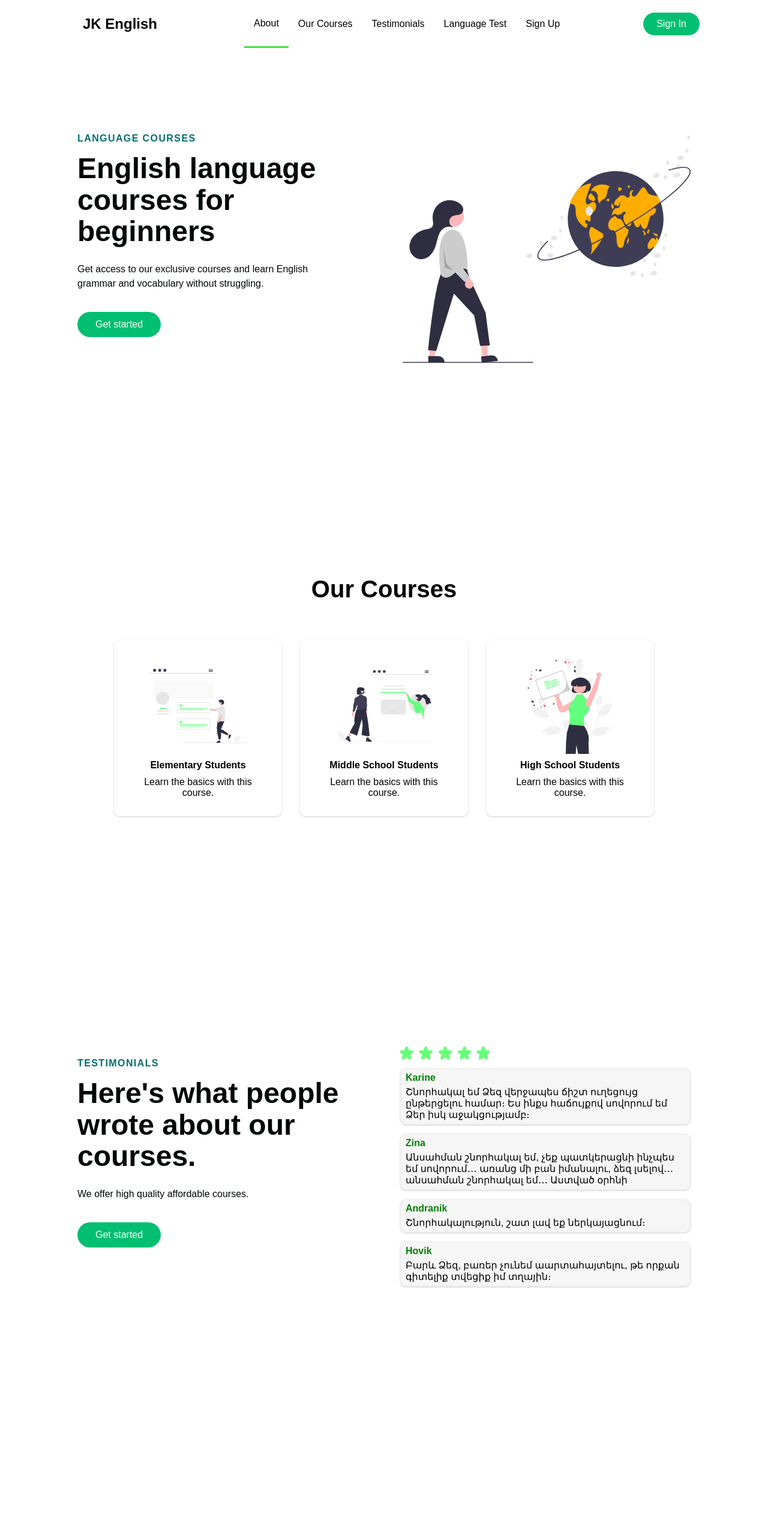
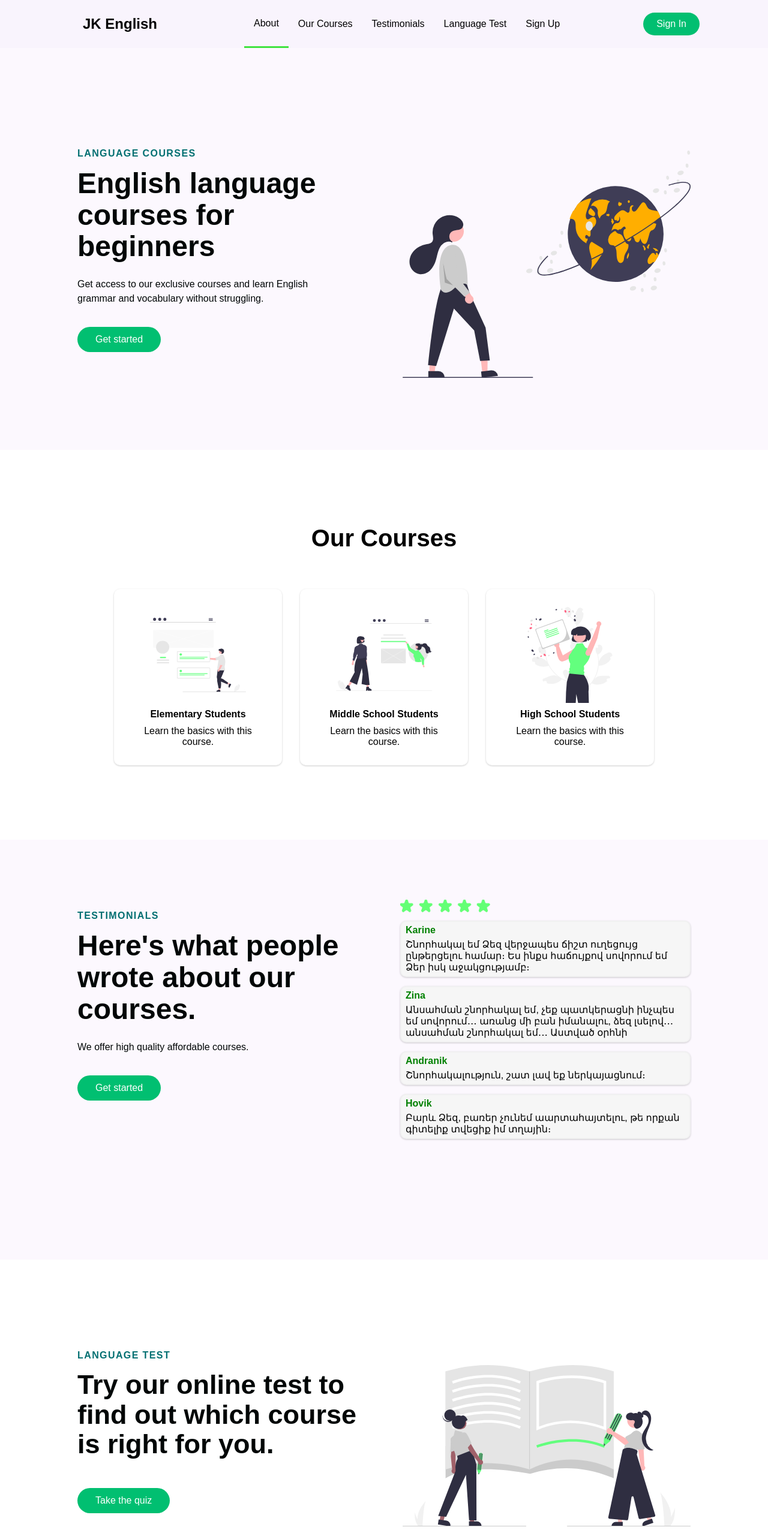
Before and after one commit to AnnaAn01/language-courses-react-website, a React (Create React App) app: page / in a window 1280 px wide. Shown: the top 2566 px of the page at 60% size. Built offline with nearby package versions, Linux system fonts and the light colour scheme; a web font is replaced by a local one.

Commit message:
re-styling the colors

```diff
--- a/src/components/Courses/CoursesElements.js
+++ b/src/components/Courses/CoursesElements.js
@@ -1,14 +1,14 @@
 import styled from "styled-components";
 
 export const CoursesContainer = styled.div`
-  height: 600px;
+  height: 650px;
   display: flex;
   flex-direction: column;
   justify-content: center;
   align-items: center;
   background: #010606;
   background: #fff;
-  // background-color: red;
+  /* background-color: rgba(239, 220, 249, 0.2); */
 
   @media screen and (max-width: 768px) {
     height: 1100px;
@@ -26,6 +26,7 @@ export const CoursesWrapper = styled.div`
   align-items: center;
   grid-gap: 30px;
   padding: 0 50px;
+  /* background-color: red; */
 
   @media screen and (max-width: 1000px) {
     grid-template-columns: 1fr 1fr;
--- a/src/components/Footer/FooterElements.js
+++ b/src/components/Footer/FooterElements.js
@@ -2,7 +2,8 @@ import styled from "styled-components";
 import { Link } from "react-router-dom";
 
 export const FooterContainer = styled.footer`
-  background-color: #101522;
+  background-color: #01bf71;
+  /* background-color: #101522; */
 `;
 export const FooterWrap = styled.div`
   padding: 48px 24px;
@@ -16,6 +17,7 @@ export const FooterWrap = styled.div`
 export const FooterLinksContainer = styled.div`
   display: flex;
   justify-content: center;
+  height: 120px;
 
   @media screen and (max-width: 820px) {
     padding-top: 32px;
@@ -58,7 +60,7 @@ export const FooterLink = styled.div`
   cursor: pointer;
 
   &:hover {
-    color: #01bf71;
+    color: yellow;
     transition: 0.3s ease-out;
   }
 `;
--- a/src/components/InfoSection/InfoElements.js
+++ b/src/components/InfoSection/InfoElements.js
@@ -3,7 +3,8 @@ import { Link as LinkR } from "react-router-dom";
 
 export const InfoContainer = styled.div`
   color: #000;
-  background: #fff;
+  /* background: #fff; */
+  background-color: rgba(239, 220, 249, 0.2);
 
   @media screen and (max-width: 768px) {
     padding: 100px 0;
@@ -12,15 +13,16 @@ export const InfoContainer = styled.div`
 export const InfoWrapper = styled.div`
   display: grid;
   z-index: 1;
-  height: 860px;
-  // margin-top: 120px;
+  height: 750px;
+  /* height: 860px; */
+
   width: 100%;
   max-width: 1100px;
   margin-right: auto;
   margin-left: auto;
-  padding: 0 24px;
+  padding: 160px 24px 0 24px;
   justify-content: center;
-  // background: green;
+  /* background: green; */
 `;
 export const InfoRow = styled.div`
   display: grid;
--- a/src/components/LanguageTest/LanguageTest.js
+++ b/src/components/LanguageTest/LanguageTest.js
@@ -2,8 +2,9 @@ import styled from "styled-components";
 import { Link as LinkR } from "react-router-dom";
 
 export const LangTestContainer = styled.div`
-  margin-top: 200px;
+  /* margin-top: 200px; */
   color: #000;
+  /* background-color: rgba(239, 220, 249, 0.2); */
   background: #fff;
 
   @media screen and (max-width: 768px) {
@@ -13,14 +14,14 @@ export const LangTestContainer = styled.div`
 export const LangTestWrapper = styled.div`
   display: grid;
   z-index: 1;
-  height: 600px;
+  height: 650px;
   width: 100%;
   max-width: 1100px;
   margin-right: auto;
   margin-left: auto;
-  padding: 0 24px;
+  padding: 120px 24px;
   justify-content: center;
-  margin-bottom: 50px;
+  /* margin-bottom: 50px; */
 `;
 export const LangTestRow = styled.div`
   display: grid;
--- a/src/components/Navbar/NavbarElements.js
+++ b/src/components/Navbar/NavbarElements.js
@@ -4,7 +4,8 @@ import { Link as LinkS } from "react-scroll";
 
 export const Nav = styled.nav`
   // background: #40E340;
-  background: rgba(255, 255, 255, 0.8);
+  background-color: rgb(249, 244, 253);
+  /* background: rgba(255, 255, 255, 0.8); */
   height: 80px;
   margin-top: -80px;
   display: flex;
--- a/src/components/Testimonials/Testimonials.js
+++ b/src/components/Testimonials/Testimonials.js
@@ -2,9 +2,12 @@ import styled from "styled-components";
 import { Link as LinkR } from "react-router-dom";
 
 export const TestimonialsContainer = styled.div`
-  margin-top: 200px;
+  /* margin-top: 200px; */
   color: #000;
-  background: #fff;
+  /* background: yellow; */
+  /* background: #fff; */
+  height: 700px;
+  background-color: rgba(239, 220, 249, 0.2);
 
   @media screen and (max-width: 768px) {
     padding: 100px 0;
@@ -18,7 +21,7 @@ export const TestimonialsWrapper = styled.div`
   max-width: 1100px;
   margin-right: auto;
   margin-left: auto;
-  padding: 0 24px;
+  padding: 100px 24px;
   justify-content: center;
   //   background: green;
   margin-bottom: 50px;
```
